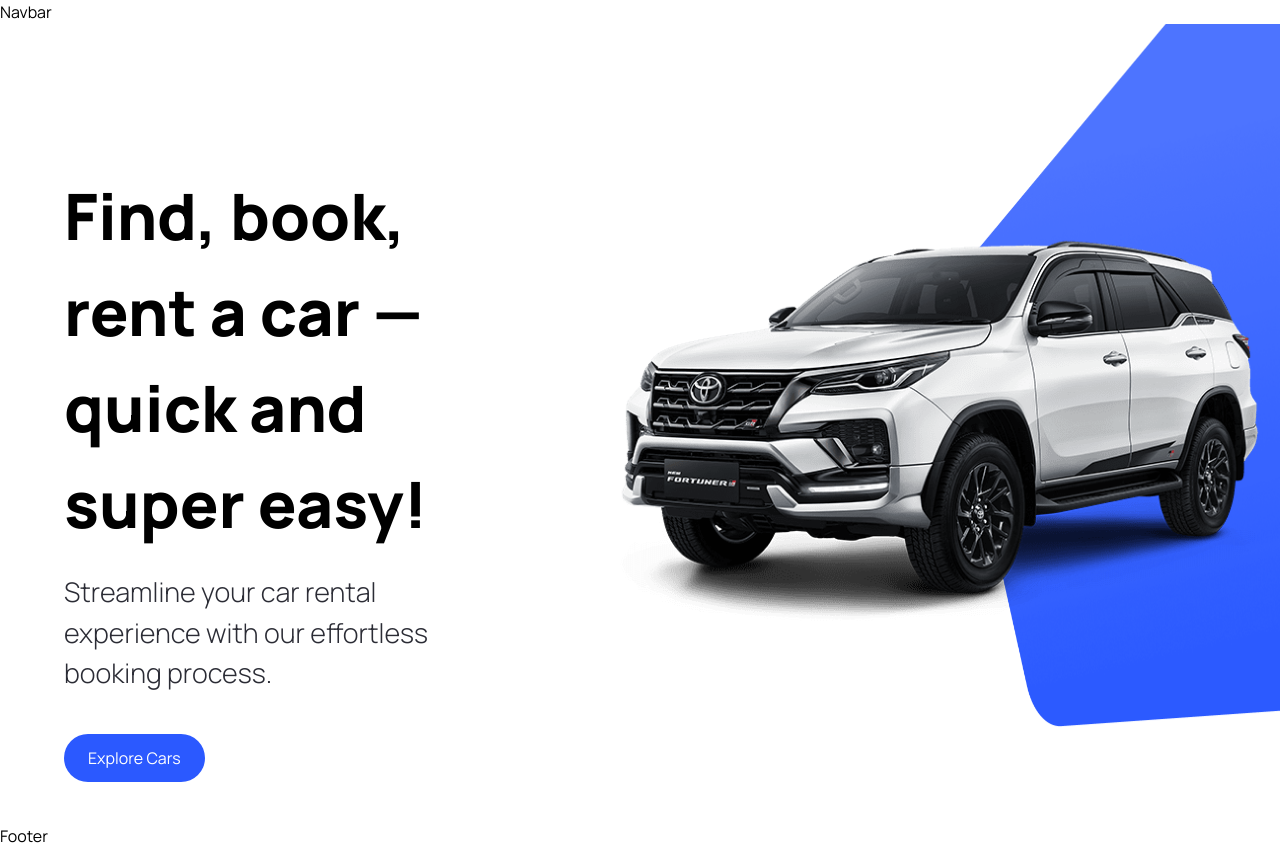
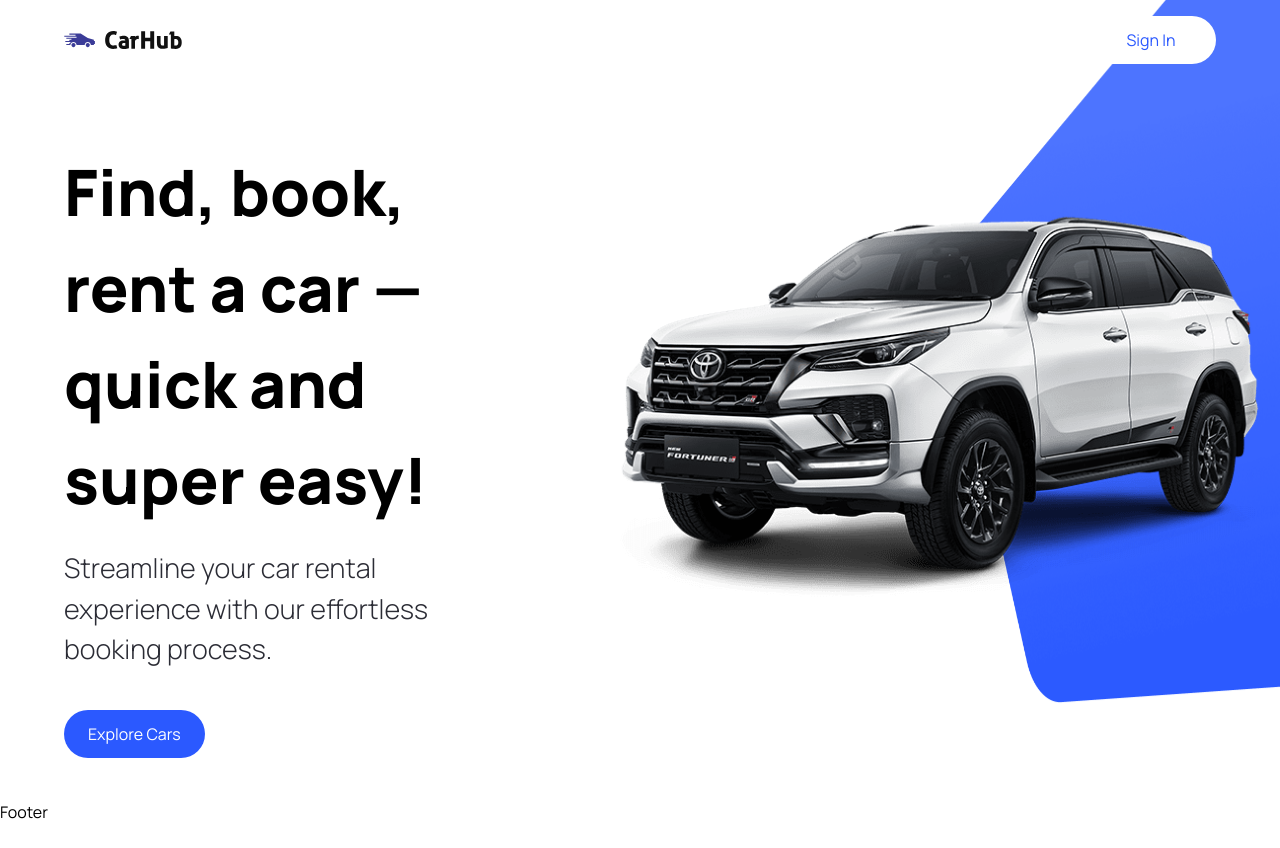
Before and after one commit to veyselkartalmis/car-showcase, a Next.js app: page / in a window 1280 px wide. After the commit the page ends 824 px from the top, so only its background shows below. Built offline with nearby package versions, Linux system fonts and the light colour scheme.

Commit message:
navbar added, custom button edited

```diff
--- a/components/CustomButton.tsx
+++ b/components/CustomButton.tsx
@@ -7,11 +7,12 @@
     title,
     containerStyles,
     handleClick,
+    btnType,
 }: CustomButtonProps) => {
     return (
         <button
             disabled={false}
-            type={"button"}
+            type={btnType || "button"}
             className={`custom-btn ${containerStyles}`}
             onClick={handleClick}
         >
--- a/components/Navbar.tsx
+++ b/components/Navbar.tsx
@@ -1,7 +1,29 @@
+import Link from "next/link";
+import Image from "next/image";
+
+import CustomButton from "./CustomButton";
+
 const Navbar = () => {
-  return (
-    <div>Navbar</div>
-  )
-}
+    return (
+        <header className="w-full absolute z-10">
+            <nav className="max-w-[1440px] mx-auto flex justify-between items-center sm:px-16 px-6 py-4">
+                <Link href="/" className="flex justify-center items-center">
+                    <Image
+                        src="/logo.svg"
+                        alt="carhub logo"
+                        width={118}
+                        height={32}
+                        className="object-contain"
+                    />
+                </Link>
+                <CustomButton
+                    title="Sign In"
+                    btnType="button"
+                    containerStyles="text-primary-blue rounded-full bg-white min-w-[130px]"
+                />
+            </nav>
+        </header>
+    );
+};
 
-export default Navbar
+export default Navbar;
--- a/types/index.ts
+++ b/types/index.ts
@@ -4,4 +4,5 @@
   title: string;
   containerStyles?: string;
   handleClick?: MouseEventHandler<HTMLButtonElement>;
+  btnType?: "button" | "submit";
 }
```
